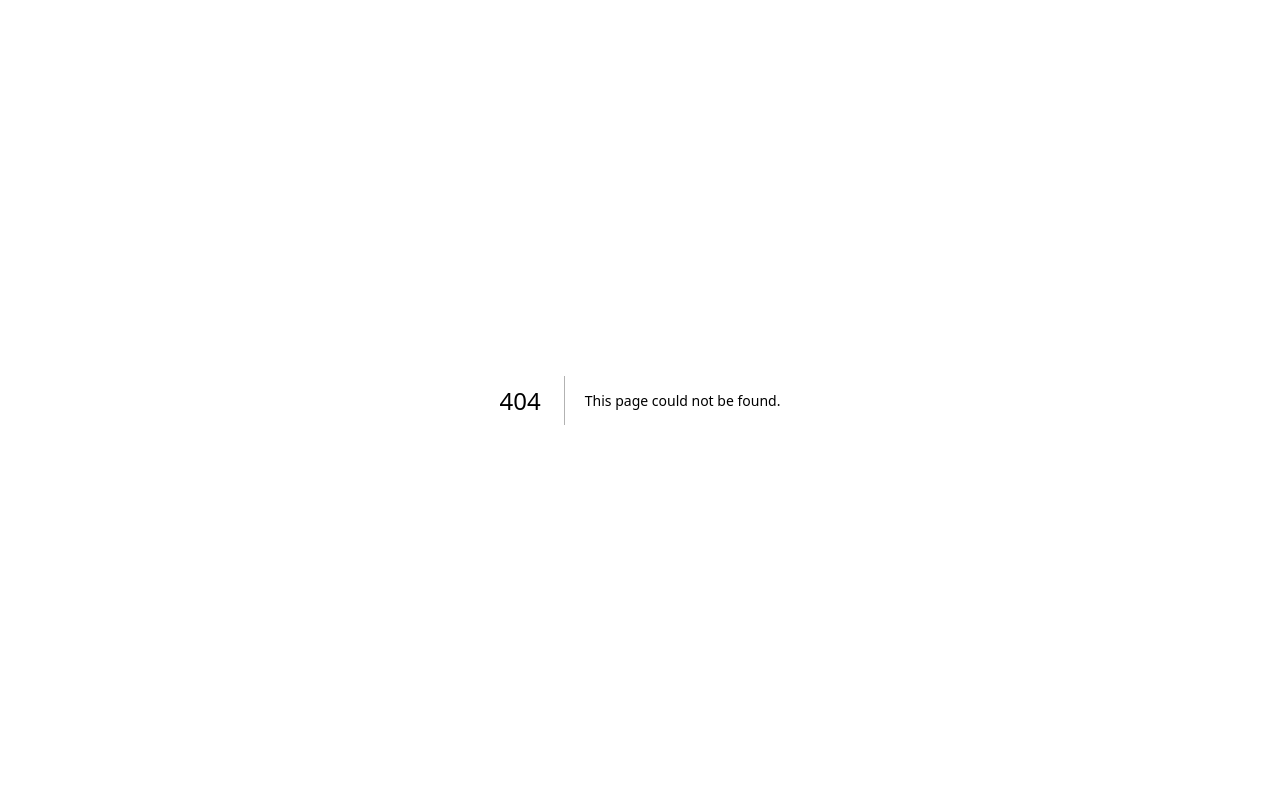
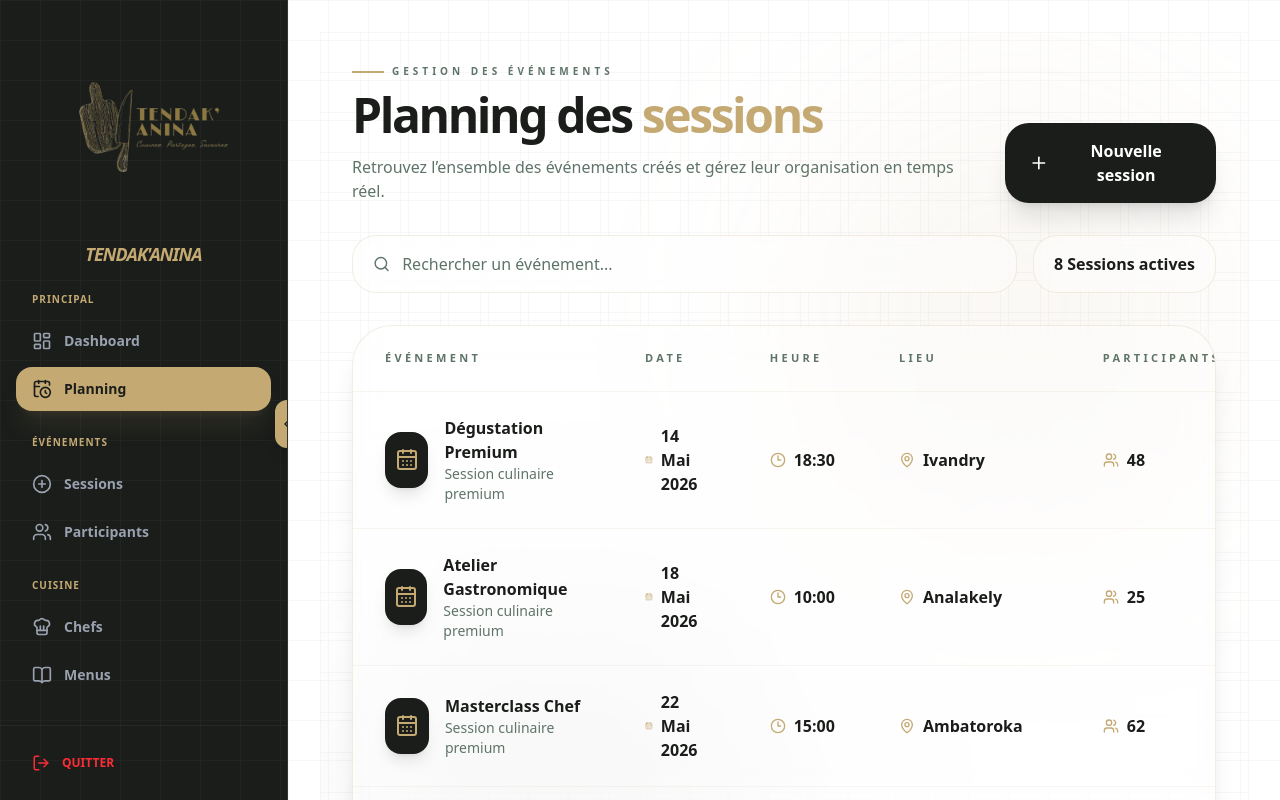
Before and after one commit to EventSync-Clown/eventsync-admin, a Next.js app in the folder frontend/: page /planning in a window 1280 px wide. Before the commit this address had no page. Built offline with nearby package versions, Linux system fonts and the light colour scheme.

Commit message:
Feat: planning desing

```diff
--- /dev/null
+++ b/frontend/src/app/(dashboard)/planning/page.tsx
@@ -0,0 +1,217 @@
+"use client";
+
+import React from "react";
+import {
+  CalendarDays,
+  Clock3,
+  MapPin,
+  Users,
+  Plus,
+  Search,
+} from "lucide-react";
+
+export default function PlanningPage() {
+  const events = [
+    {
+      id: 1,
+      title: "Dégustation Premium",
+      date: "14 Mai 2026",
+      time: "18:30",
+      location: "Ivandry",
+      participants: 48,
+      status: "Confirmé",
+    },
+    {
+      id: 2,
+      title: "Atelier Gastronomique",
+      date: "18 Mai 2026",
+      time: "10:00",
+      location: "Analakely",
+      participants: 25,
+      status: "En attente",
+    },
+    {
+      id: 3,
+      title: "Masterclass Chef",
+      date: "22 Mai 2026",
+      time: "15:00",
+      location: "Ambatoroka",
+      participants: 62,
+      status: "Confirmé",
+    },
+    {
+      id: 4,
+      title: "Brunch Signature",
+      date: "25 Mai 2026",
+      time: "11:30",
+      location: "Ankorondrano",
+      participants: 31,
+      status: "Annulé",
+    },
+    {
+        id: 5,
+        title: "Soirée Dégustation",
+        date: "28 Mai 2026",
+        time: "19:00",
+        participants: 20,
+        status: "En attente",
+        location: "Ivato"
+    }
+  ];
+
+  return (
+    <div className="min-h-screen p-8 space-y-8 relative overflow-hidden">
+      <div className="absolute inset-0 opacity-[0.03] pointer-events-none dark:invert bg-[linear-gradient(to_right,#000_1px,transparent_1px),linear-gradient(to_bottom,#000_1px,transparent_1px)] bg-[size:40px_40px]" />
+
+      <div className="absolute top-20 right-10 w-96 h-96 bg-[#c4a973]/10 blur-[120px] rounded-full pointer-events-none"></div>
+      <div className="absolute bottom-10 left-10 w-96 h-96 bg-[#5f7468]/10 blur-[120px] rounded-full pointer-events-none"></div>
+
+      <div className="relative z-10 flex flex-col lg:flex-row lg:items-end lg:justify-between gap-6">
+        <div>
+          <div className="flex items-center gap-2 mb-3">
+            <div className="h-[2px] w-8 bg-[#c4a973]"></div>
+            <span className="text-[10px] uppercase tracking-[0.4em] font-black text-[#5f7468] dark:text-[#c4a973]/60">
+              Gestion des événements
+            </span>
+          </div>
+
+          <h1 className="text-5xl font-black text-[#1a1d1a] dark:text-white tracking-tighter">
+            Planning des <span className="text-[#c4a973]">sessions</span>
+          </h1>
+
+          <p className="text-[#5f7468] dark:text-gray-400 font-medium mt-4 max-w-2xl">
+            Retrouvez l’ensemble des événements créés et gérez leur organisation
+            en temps réel.
+          </p>
+        </div>
+
+        <button className="group flex items-center gap-3 px-6 py-4 rounded-[1.5rem] bg-[#1a1d1a] dark:bg-[#c4a973] text-white dark:text-[#1a1d1a] font-black shadow-xl hover:scale-[1.02] transition-all duration-300">
+          <Plus
+            size={20}
+            className="group-hover:rotate-90 transition-transform duration-300"
+          />
+          Nouvelle session
+        </button>
+      </div>
+
+      <div className="relative z-10 flex flex-col md:flex-row gap-4">
+        <div className="flex-1 flex items-center gap-3 px-5 py-4 rounded-[1.5rem] bg-white/40 dark:bg-white/5 border border-[#c4a973]/20 dark:border-white/10 backdrop-blur-md">
+          <Search size={18} className="text-[#5f7468]" />
+
+          <input
+            type="text"
+            placeholder="Rechercher un événement..."
+            className="bg-transparent outline-none w-full text-[#1a1d1a] dark:text-white placeholder:text-[#5f7468] dark:placeholder:text-gray-500 font-medium"
+          />
+        </div>
+
+        <div className="px-5 py-4 rounded-[1.5rem] bg-white/40 dark:bg-white/5 border border-[#c4a973]/20 dark:border-white/10 backdrop-blur-md text-[#1a1d1a] dark:text-white font-bold">
+          8 Sessions actives
+        </div>
+      </div>
+
+      <div className="relative z-10 overflow-hidden rounded-[2.5rem] border border-[#c4a973]/20 dark:border-white/10 bg-white/40 dark:bg-white/5 backdrop-blur-md shadow-xl">
+        <div className="overflow-x-auto">
+          <table className="w-full">
+            <thead>
+              <tr className="border-b border-[#c4a973]/10 dark:border-white/10">
+                <th className="text-left px-8 py-6 text-[11px] uppercase tracking-[0.3em] text-[#5f7468] dark:text-gray-500 font-black">
+                  Événement
+                </th>
+
+                <th className="text-left px-8 py-6 text-[11px] uppercase tracking-[0.3em] text-[#5f7468] dark:text-gray-500 font-black">
+                  Date
+                </th>
+
+                <th className="text-left px-8 py-6 text-[11px] uppercase tracking-[0.3em] text-[#5f7468] dark:text-gray-500 font-black">
+                  Heure
+                </th>
+
+                <th className="text-left px-8 py-6 text-[11px] uppercase tracking-[0.3em] text-[#5f7468] dark:text-gray-500 font-black">
+                  Lieu
+                </th>
+
+                <th className="text-left px-8 py-6 text-[11px] uppercase tracking-[0.3em] text-[#5f7468] dark:text-gray-500 font-black">
+                  Participants
+                </th>
+
+                <th className="text-left px-8 py-6 text-[11px] uppercase tracking-[0.3em] text-[#5f7468] dark:text-gray-500 font-black">
+                  Statut
+                </th>
+              </tr>
+            </thead>
+
+            <tbody>
+              {events.map((event) => (
+                <tr
+                  key={event.id}
+                  className="border-b border-[#c4a973]/10 dark:border-white/5 hover:bg-white/40 dark:hover:bg-white/5 transition-all duration-300"
+                >
+                  <td className="px-8 py-6">
+                    <div className="flex items-center gap-4">
+                      <div className="w-14 h-14 rounded-2xl bg-[#1a1d1a] dark:bg-[#c4a973] flex items-center justify-center text-[#c4a973] dark:text-[#1a1d1a] shadow-lg">
+                        <CalendarDays size={24} />
+                      </div>
+
+                      <div>
+                        <h3 className="font-black text-[#1a1d1a] dark:text-white">
+                          {event.title}
+                        </h3>
+
+                        <p className="text-sm text-[#5f7468] dark:text-gray-500 font-medium">
+                          Session culinaire premium
+                        </p>
+                      </div>
+                    </div>
+                  </td>
+
+                  <td className="px-8 py-6">
+                    <div className="flex items-center gap-2 text-[#1a1d1a] dark:text-white font-semibold">
+                      <CalendarDays size={16} className="text-[#c4a973]" />
+                      {event.date}
+                    </div>
+                  </td>
+
+                  <td className="px-8 py-6">
+                    <div className="flex items-center gap-2 text-[#1a1d1a] dark:text-white font-semibold">
+                      <Clock3 size={16} className="text-[#c4a973]" />
+                      {event.time}
+                    </div>
+                  </td>
+
+                  <td className="px-8 py-6">
+                    <div className="flex items-center gap-2 text-[#1a1d1a] dark:text-white font-semibold">
+                      <MapPin size={16} className="text-[#c4a973]" />
+                      {event.location}
+                    </div>
+                  </td>
+
+                  <td className="px-8 py-6">
+                    <div className="flex items-center gap-2 text-[#1a1d1a] dark:text-white font-semibold">
+                      <Users size={16} className="text-[#c4a973]" />
+                      {event.participants}
+                    </div>
+                  </td>
+
+                  <td className="px-8 py-6">
+                    <span
+                      className={`px-4 py-2 rounded-full text-[11px] uppercase tracking-widest font-black border ${
+                        event.status === "Confirmé"
+                          ? "bg-green-50 text-green-700 border-green-200 dark:bg-green-500/10 dark:border-green-500/20"
+                          : event.status === "En attente"
+                          ? "bg-yellow-50 text-yellow-700 border-yellow-200 dark:bg-yellow-500/10 dark:border-yellow-500/20"
+                          : "bg-red-50 text-red-700 border-red-200 dark:bg-red-500/10 dark:border-red-500/20"
+                      }`}
+                    >
+                      {event.status}
+                    </span>
+                  </td>
+                </tr>
+              ))}
+            </tbody>
+          </table>
+        </div>
+      </div>
+    </div>
+  );
+}
```
